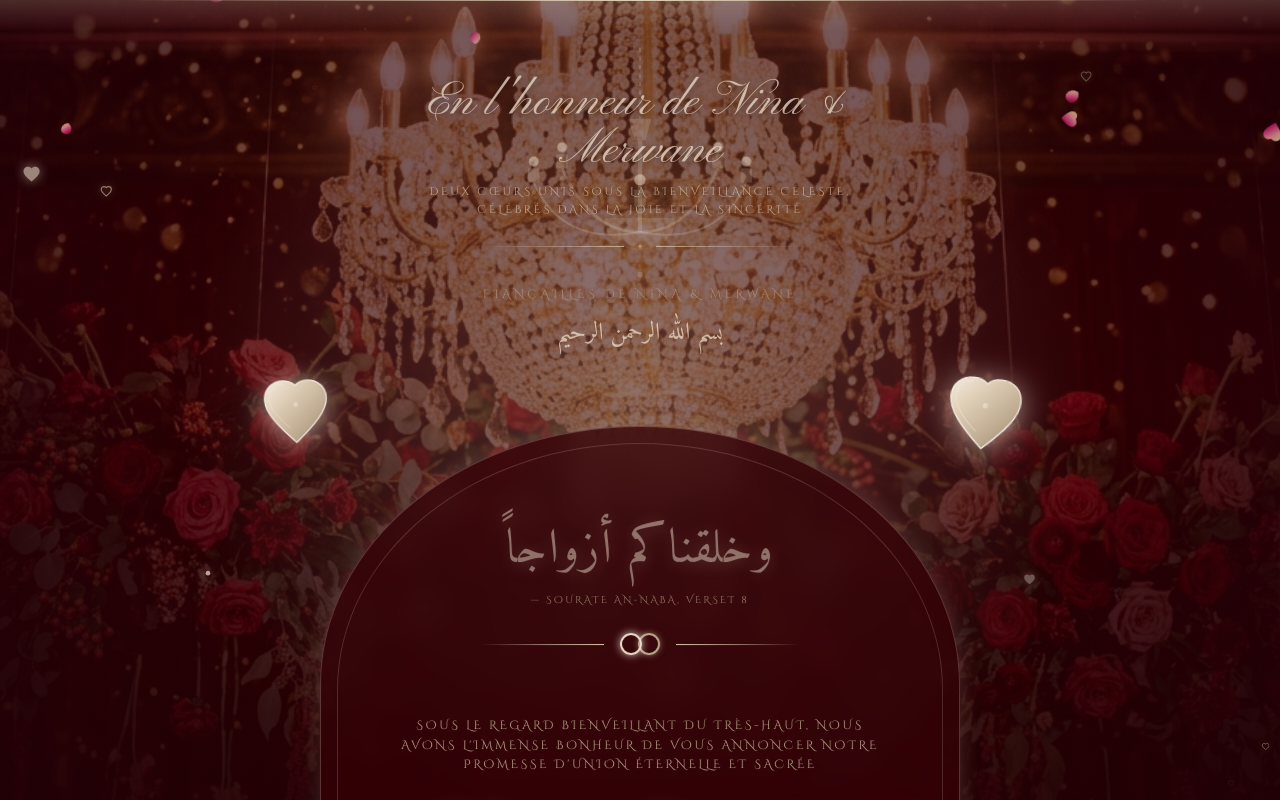
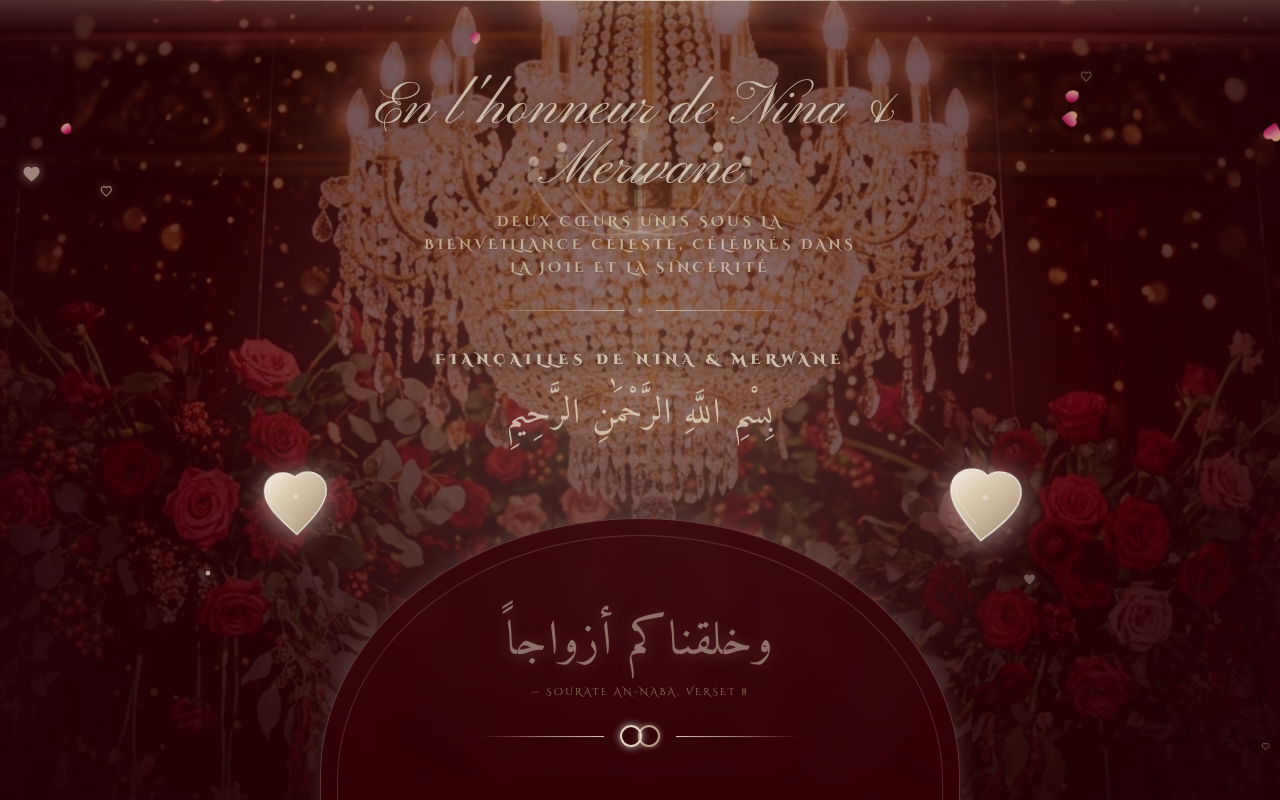
Before and after one commit to israaazzi2008-jpg/invitation, a React (Vite) app: page / in a window 1280 px wide. Both pictures are taken after a click on the button "OUVRIR LES PORTES". Shown: the top 800 px of the page. Built offline with nearby package versions, Linux system fonts and the light colour scheme.

Commit message:
Refactor text styles and add closing blessings
Updated styles and added additional text elements for enhanced presentation.

```diff
--- a/src/App.tsx
+++ b/src/App.tsx
@@ -253,25 +253,25 @@ export default function App() {
             className="text-center mt-10 mb-4 px-4 w-full max-w-xl flex flex-col items-center"
           >
             {/* Words of Honor at the very top */}
-            <p className="font-pinyon text-4xl md:text-5xl text-beige-bright filter drop-shadow-[0_2px_4px_rgba(0,0,0,0.5)] mb-2 select-none">
+            <p className="font-pinyon text-5xl md:text-6xl text-beige-bright filter drop-shadow-[0_2px_5px_rgba(0,0,0,0.6)] mb-3 select-none">
               En l'honneur de Nina & Merwane
             </p>
-            <p className="font-serif-luxury text-[10px] md:text-[11px] text-beige-base uppercase tracking-[0.22em] md:tracking-[0.25em] leading-relaxed max-w-xs md:max-w-md filter drop-shadow opacity-95 text-center mb-5">
+            <p className="font-serif-luxury text-xs md:text-sm font-semibold text-beige-base uppercase tracking-[0.2em] md:tracking-[0.24em] leading-relaxed max-w-xs md:max-w-md filter drop-shadow opacity-95 text-center mb-6">
               Deux cœurs unis sous la bienveillance céleste, célébrés dans la joie et la sincérité
             </p>
 
             {/* Majestic Line with Center Accent */}
             <div className="flex items-center justify-center w-full max-w-xs mb-8 gap-3">
-              <div className="h-[1px] flex-1 bg-gradient-to-r from-transparent via-beige-base/50 to-beige-base" />
+              <div className="h-[1px] flex-1 bg-gradient-to-r from-transparent via-beige-base/60 to-beige-base" />
               <div className="text-beige-bright text-[10px] animate-pulse">✦</div>
-              <div className="h-[1px] flex-1 bg-gradient-to-l from-transparent via-beige-base/50 to-beige-base" />
+              <div className="h-[1px] flex-1 bg-gradient-to-l from-transparent via-beige-base/60 to-beige-base" />
             </div>
 
-            <span className="font-serif-luxury text-[10px] md:text-xs text-beige-dark tracking-[0.3em] uppercase block mb-3 opacity-80">
+            <span className="font-serif-luxury text-xs md:text-sm text-beige-bright tracking-[0.35em] uppercase block mb-4 filter drop-shadow-[0_2px_6px_rgba(0,0,0,0.9)] font-black select-none">
               Fiançailles de Nina & Merwane
             </span>
-            <p className="font-arabic-quran text-2xl text-beige-bright max-w-md mx-auto leading-relaxed">
-              بسم الله الرحمن الرحيم
+            <p className="font-arabic-quran text-3xl md:text-4xl text-beige-bright filter drop-shadow-[0_2px_8px_rgba(235,220,201,0.5)] max-w-md mx-auto leading-relaxed tracking-wide select-none">
+              بِسْمِ اللَّهِ الرَّحْمَٰنِ الرَّحِيمِ
             </p>
           </motion.div>
         )}
@@ -319,6 +319,15 @@ export default function App() {
                 <AnimatedText text="Votre présence bienveillante est le plus beau cadeau de notre union." variant="word" />
               </p>
 
+              {/* Additional words of honor and blessings at the very end */}
+              <p className="font-arabic-quran text-2xl md:text-3xl text-beige-bright/90 filter drop-shadow-[0_1px_4px_rgba(235,220,201,0.4)] leading-relaxed max-w-md mx-auto mb-4 select-none">
+                دَامَتِ الدِّيَارُ بِالْمَسَرَّاتِ عَامِرَةً
+              </p>
+
+              <p className="font-pinyon text-3xl text-beige-bright filter drop-shadow-[0_1px_2px_rgba(0,0,0,0.5)] mb-6 select-none">
+                Dans l'attente du bonheur de vous compter parmi nous
+              </p>
+
               {/* Added majestic end signature/monogram */}
               <motion.div
                 initial={{ opacity: 0, scale: 0.8 }}
```
